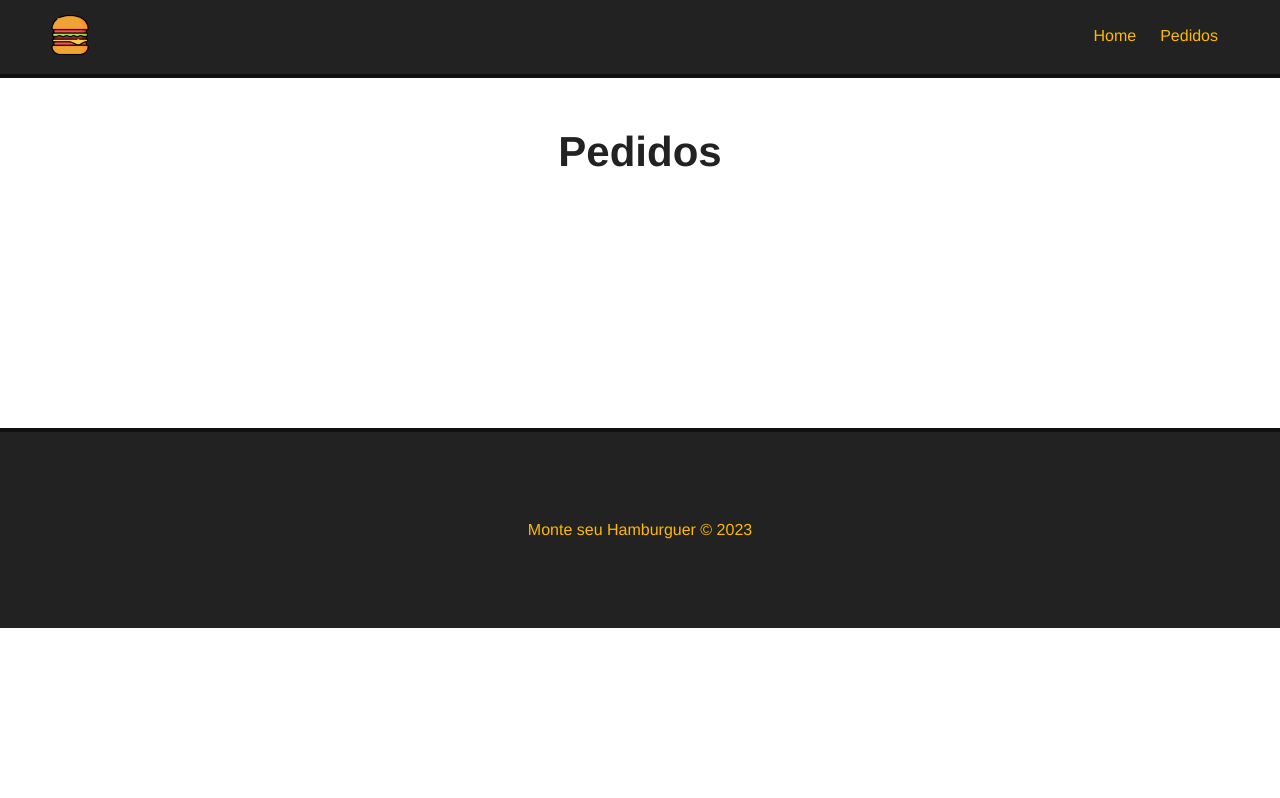
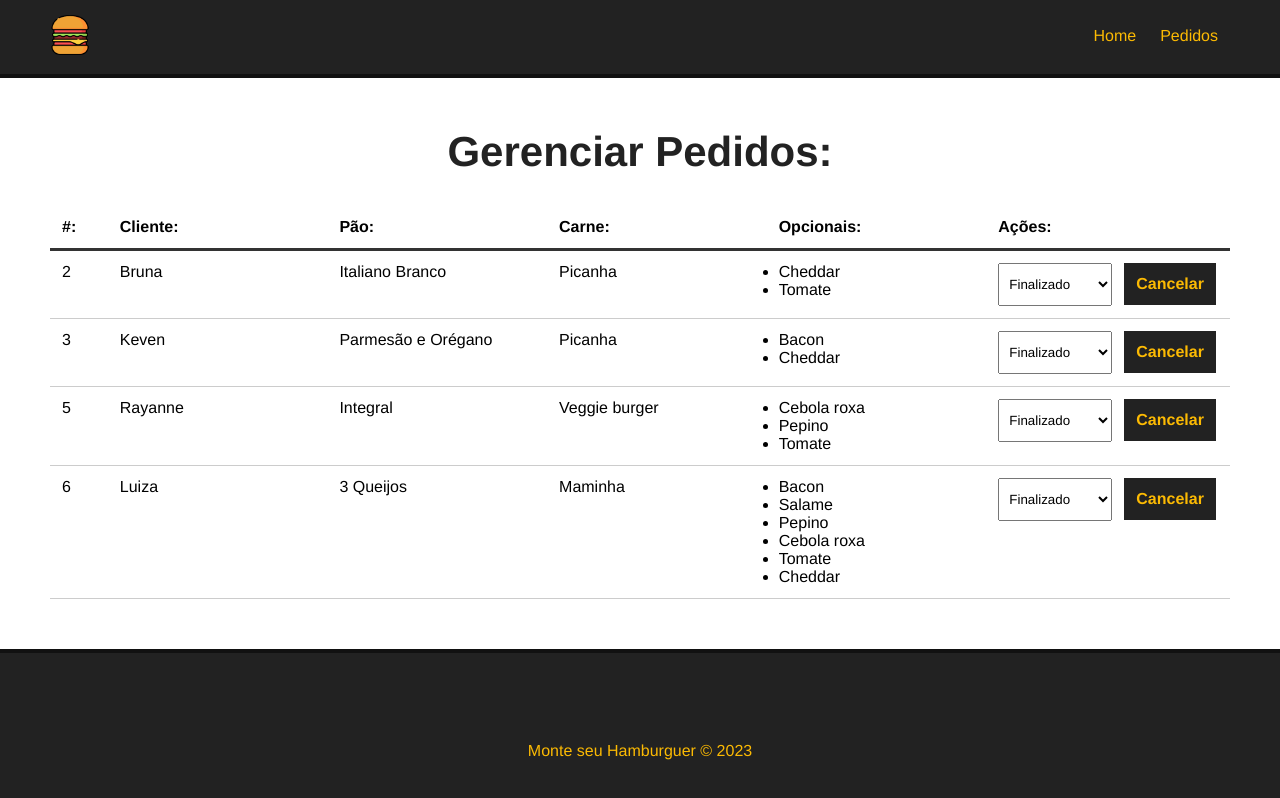
Before and after one commit to kevenallan/MonteSeuHamburguer, a Vue app: page /pedidos in a window 1280 px wide. Shown: the top 798 px of the page. Built offline with nearby package versions, Linux system fonts and the light colour scheme; data requests are answered from the project's data file.

Commit message:
Adicionando DashboardComponent

```diff
--- a/db/db.json
+++ b/db/db.json
@@ -79,36 +79,53 @@
   ],
   "burgers": [
     {
-      "nome": "teste",
-      "carne": "Maminha",
+      "nome": "Bruna",
+      "carne": "Picanha",
       "pao": "Italiano Branco",
       "opcionais": [
-        "Cheddar"
+        "Cheddar",
+        "Tomate"
       ],
-      "status": "Solicitado",
-      "id": 1
-    },
-    {
-      "nome": "teste",
-      "carne": "Alcatra",
-      "pao": "3 Queijos",
-      "opcionais": [
-        "Cheddar"
-      ],
-      "status": "Solicitado",
+      "status": "Finalizado",
       "id": 2
     },
     {
-      "nome": "teste",
+      "nome": "Keven",
+      "carne": "Picanha",
+      "pao": "Parmesão e Orégano",
+      "opcionais": [
+        "Bacon",
+        "Cheddar"
+      ],
+      "status": "Finalizado",
+      "id": 3
+    },
+    {
+      "nome": "Rayanne",
       "carne": "Veggie burger",
       "pao": "Integral",
       "opcionais": [
+        "Cebola roxa",
         "Pepino",
+        "Tomate"
+      ],
+      "status": "Finalizado",
+      "id": 5
+    },
+    {
+      "nome": "Luiza",
+      "carne": "Maminha",
+      "pao": "3 Queijos",
+      "opcionais": [
+        "Bacon",
+        "Salame",
+        "Pepino",
+        "Cebola roxa",
         "Tomate",
-        "Cebola roxa"
+        "Cheddar"
       ],
-      "status": "Solicitado",
-      "id": 3
+      "status": "Finalizado",
+      "id": 6
     }
   ]
 }
--- /dev/null
+++ b/src/components/Dashboard.vue
@@ -0,0 +1,172 @@
+<template>
+
+    <div id="burger-table" v-if="burgers">
+        <Message :msg="msg" v-show="msg"/>
+    <div>
+      <div id="burger-table-heading">
+        <div class="order-id">#:</div>
+        <div>Cliente:</div>
+        <div>Pão:</div>
+        <div>Carne:</div>
+        <div>Opcionais:</div>
+        <div>Ações:</div>
+      </div>
+    </div>
+    <div id="burger-table-rows">
+      <div class="burger-table-row" v-for="burger in burgers" :key="burger.id">
+        <div class="order-number">{{ burger.id }}</div>
+        <div>{{ burger.nome }}</div>
+        <div>{{ burger.pao }}</div>
+        <div>{{ burger.carne }}</div>
+        <div>
+          <ul v-for="(opcional, index) in burger.opcionais" :key="index">
+            <li>{{ opcional }}</li>
+          </ul>
+        </div>
+        <div>
+          <select name="status" class="status" @change="updateBurger($event, burger.id)">
+            <option :value="s.tipo" v-for="s in status" :key="s.id" :selected="burger.status == s.tipo">
+              {{ s.tipo }}
+            </option>
+          </select>
+          <button class="delete-btn" @click="deleteBurger(burger.id)">Cancelar</button>
+        </div>
+      </div>
+    </div>
+  </div>
+  <div v-else>
+    <h2>Não há pedidos no momento!</h2>
+  </div>
+
+</template>
+
+<script>
+
+    import Message from './Message.vue';
+
+    export default {
+        name:"Dashboard",
+        components: {
+            Message
+        },
+        data() {
+            return {
+                burgers:null,
+                burger_id:null,
+                status:[],
+                msg:null
+            }
+        },
+        mounted() {
+            this.getPedidos();
+        },
+        methods: {
+            async getPedidos() {
+                const req = await fetch("http://localhost:3000/burgers");
+                const data = await req.json();
+                this.burgers = data;
+
+                this.getStatus();
+            },
+
+            async getStatus() {
+                const req = await fetch("http://localhost:3000/status");
+                const data = await req.json();
+                this.status = data;
+            },
+
+            async updateBurger(event, id) {
+                const option = event.target.value;
+                const dataJson = JSON.stringify({status : option})
+                const req = await fetch(`http://localhost:3000/burgers/${id}`, {
+                    method: "PATCH",
+                    headers: {"Content-Type": "application/json"},
+                    body: dataJson
+                })
+
+                const res = await req.json();
+                console.log(res)
+                this.msg = `Pedido Nº${res.id} foi atualizado para ${res.status} com sucesso`;
+                setTimeout(() => {
+                    this.msg =""
+                }, 3000);
+            },
+
+            async deleteBurger(id) {
+                const req = await fetch(`http://localhost:3000/burgers/${id}`, {
+                    method:"DELETE",
+                });
+
+                const res = await req.json();
+                this.msg = `Pedido removido com sucesso`;
+                setTimeout(() => {
+                    this.msg =""
+                }, 3000);
+
+                this.getPedidos()
+            }
+
+        }
+    }
+
+</script>
+
+<style scoped>
+
+    #burger-table {
+        max-width: 1200px;
+        margin: 0 auto;
+    }
+
+    #burger-table-heading,
+    #burger-table-rows,
+    .burger-table-row {
+        display: flex;
+        flex-wrap: wrap;
+    }
+
+    #burger-table-heading {
+        font-weight: bold;
+        padding: 12px;
+        border-bottom: 3px solid #333;
+    }
+
+    .burger-table-row {
+        width: 100%;
+        padding: 12px;
+        border-bottom: 1px solid #CCC;
+    }
+
+    #burger-table-heading div,
+    .burger-table-row div {
+        width: 19%;
+    }
+
+    #burger-table-heading .order-id,
+    .burger-table-row .order-number {
+        width: 5%;
+    }
+
+    select {
+        padding: 12px 6px;
+        margin-right: 12px;
+    }
+
+    .delete-btn {
+        background-color: #222;
+        color:#fcba03;
+        font-weight: bold;
+        border: 2px solid #222;
+        padding: 10px;
+        font-size: 16px;
+        margin: 0 auto;
+        cursor: pointer;
+        transition: .5s;
+    }
+
+    .delete-btn:hover {
+        background-color: transparent;
+        color: #222;
+    }
+
+</style>
--- a/src/views/PedidosView.vue
+++ b/src/views/PedidosView.vue
@@ -1,13 +1,19 @@
 <template>
     <div class="container">
-        <h1>Pedidos</h1>
+        <h1>Gerenciar Pedidos:</h1>
+        <Dashboard/>
     </div>
 </template>
 
 <script>
 
+    import Dashboard from '@/components/Dashboard.vue';
+
     export default {
-        name:"Pedidos"
+        name:"Pedidos",
+        components: {
+            Dashboard
+        }
     }
 
 </script>
```
